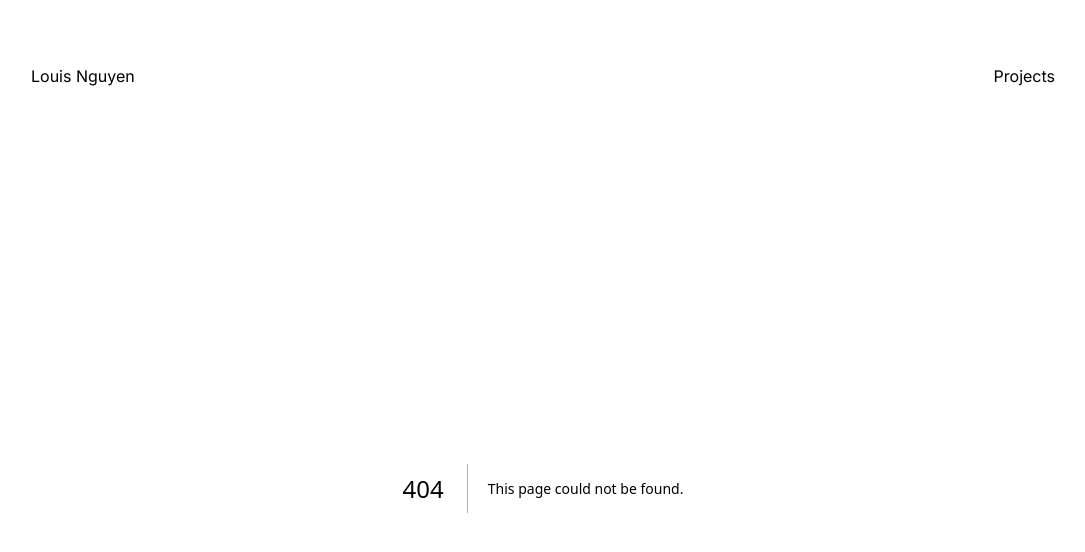
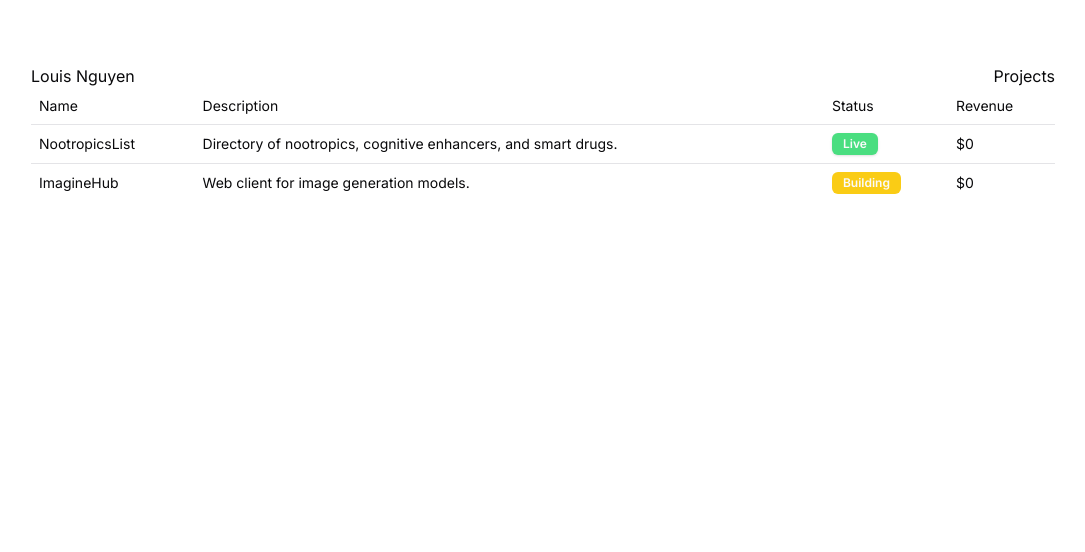
Before and after one commit to lng5143/louisnguyen-me, a Next.js app: page /projects in a window 1280 px wide. Before the commit this address had no page. Shown: the top 552 px of the page, without its empty margins (97-1182 px from the left). Built offline with nearby package versions, Linux system fonts and the light colour scheme.

Commit message:
shadcn + projects page content

```diff
--- a/app/globals.css
+++ b/app/globals.css
@@ -1,3 +1,66 @@
 @tailwind base;
 @tailwind components;
 @tailwind utilities;
+@layer base {
+  :root {
+    --background: 0 0% 100%;
+    --foreground: 240 10% 3.9%;
+    --card: 0 0% 100%;
+    --card-foreground: 240 10% 3.9%;
+    --popover: 0 0% 100%;
+    --popover-foreground: 240 10% 3.9%;
+    --primary: 240 5.9% 10%;
+    --primary-foreground: 0 0% 98%;
+    --secondary: 240 4.8% 95.9%;
+    --secondary-foreground: 240 5.9% 10%;
+    --muted: 240 4.8% 95.9%;
+    --muted-foreground: 240 3.8% 46.1%;
+    --accent: 240 4.8% 95.9%;
+    --accent-foreground: 240 5.9% 10%;
+    --destructive: 0 84.2% 60.2%;
+    --destructive-foreground: 0 0% 98%;
+    --border: 240 5.9% 90%;
+    --input: 240 5.9% 90%;
+    --ring: 240 10% 3.9%;
+    --chart-1: 12 76% 61%;
+    --chart-2: 173 58% 39%;
+    --chart-3: 197 37% 24%;
+    --chart-4: 43 74% 66%;
+    --chart-5: 27 87% 67%;
+    --radius: 0.5rem
+  }
+  .dark {
+    --background: 240 10% 3.9%;
+    --foreground: 0 0% 98%;
+    --card: 240 10% 3.9%;
+    --card-foreground: 0 0% 98%;
+    --popover: 240 10% 3.9%;
+    --popover-foreground: 0 0% 98%;
+    --primary: 0 0% 98%;
+    --primary-foreground: 240 5.9% 10%;
+    --secondary: 240 3.7% 15.9%;
+    --secondary-foreground: 0 0% 98%;
+    --muted: 240 3.7% 15.9%;
+    --muted-foreground: 240 5% 64.9%;
+    --accent: 240 3.7% 15.9%;
+    --accent-foreground: 0 0% 98%;
+    --destructive: 0 62.8% 30.6%;
+    --destructive-foreground: 0 0% 98%;
+    --border: 240 3.7% 15.9%;
+    --input: 240 3.7% 15.9%;
+    --ring: 240 4.9% 83.9%;
+    --chart-1: 220 70% 50%;
+    --chart-2: 160 60% 45%;
+    --chart-3: 30 80% 55%;
+    --chart-4: 280 65% 60%;
+    --chart-5: 340 75% 55%
+  }
+}
+@layer base {
+  * {
+    @apply border-border;
+  }
+  body {
+    @apply bg-background text-foreground;
+  }
+}
--- a/app/projects.js/page.js
+++ /dev/null
@@ -1,7 +0,0 @@
-export default function ProjectsPage() {
-    return (
-        <div>
-            <h1>Projects</h1>
-        </div>
-    )
-}
--- /dev/null
+++ b/app/projects/page.js
@@ -0,0 +1,43 @@
+import { Badge } from "@/components/ui/badge";
+import { Table, TableRow, TableCell, TableHeader, TableBody } from "@/components/ui/table";
+import PROJECTS from "@/data/projects";
+import Link from "next/link";
+
+export default function ProjectsPage() {
+
+
+    return (
+        <div>
+            <Table>
+                <TableHeader>
+                    <TableRow>
+                        <TableCell>Name</TableCell>
+                        <TableCell>Description</TableCell>
+                        <TableCell>Status</TableCell>
+                        <TableCell>Revenue</TableCell>
+                    </TableRow>
+                </TableHeader>
+                <TableBody>
+                    {PROJECTS.map((project) => (
+                        <TableRow key={project.name}>
+                            <TableCell><a href={project.url} target="_blank" rel="noopener noreferrer">{project.name}</a></TableCell>
+                            <TableCell>{project.description}</TableCell>
+                            <TableCell>
+                                {project.status === 1 ? (
+                                    <Badge variant="live">Live</Badge>
+                                ) : project.status === 2 ? (
+                                    <Badge variant="building">Building</Badge>
+                                ) : project.status === 3 ? (
+                                    <Badge variant="failed">Failed</Badge>
+                                ) : (
+                                    <Badge variant="outline">Unknown</Badge>
+                                )}
+                            </TableCell>
+                            <TableCell>{project.revenue}</TableCell>
+                        </TableRow>
+                    ))}
+                </TableBody>
+            </Table>
+        </div>
+    )
+}
--- /dev/null
+++ b/components/ui/badge.jsx
@@ -0,0 +1,34 @@
+import * as React from "react"
+import { cva } from "class-variance-authority";
+
+import { cn } from "@/lib/utils"
+
+const badgeVariants = cva(
+  "inline-flex items-center rounded-md border px-2.5 py-0.5 text-xs font-semibold transition-colors focus:outline-none focus:ring-2 focus:ring-ring focus:ring-offset-2",
+  {
+    variants: {
+      variant: {
+        live:
+          "border-transparent bg-green-400 text-primary-foreground shadow hover:bg-green-500/80",
+        building:
+          "border-transparent bg-yellow-400 text-primary-foreground hover:bg-yellow-400/80",
+        failed:
+          "border-transparent bg-red-400 text-primary-foreground hover:bg-red-400/80",
+        outline: "text-foreground",
+      },
+    },
+    defaultVariants: {
+      variant: "live",
+    },
+  }
+)
+
+function Badge({
+  className,
+  variant,
+  ...props
+}) {
+  return (<div className={cn(badgeVariants({ variant }), className)} {...props} />);
+}
+
+export { Badge, badgeVariants }
--- /dev/null
+++ b/components/ui/table.jsx
@@ -0,0 +1,86 @@
+import * as React from "react"
+
+import { cn } from "@/lib/utils"
+
+const Table = React.forwardRef(({ className, ...props }, ref) => (
+  <div className="relative w-full overflow-auto">
+    <table
+      ref={ref}
+      className={cn("w-full caption-bottom text-sm", className)}
+      {...props} />
+  </div>
+))
+Table.displayName = "Table"
+
+const TableHeader = React.forwardRef(({ className, ...props }, ref) => (
+  <thead ref={ref} className={cn("[&_tr]:border-b", className)} {...props} />
+))
+TableHeader.displayName = "TableHeader"
+
+const TableBody = React.forwardRef(({ className, ...props }, ref) => (
+  <tbody
+    ref={ref}
+    className={cn("[&_tr:last-child]:border-0", className)}
+    {...props} />
+))
+TableBody.displayName = "TableBody"
+
+const TableFooter = React.forwardRef(({ className, ...props }, ref) => (
+  <tfoot
+    ref={ref}
+    className={cn("border-t bg-muted/50 font-medium [&>tr]:last:border-b-0", className)}
+    {...props} />
+))
+TableFooter.displayName = "TableFooter"
+
+const TableRow = React.forwardRef(({ className, ...props }, ref) => (
+  <tr
+    ref={ref}
+    className={cn(
+      "border-b transition-colors hover:bg-muted/50 data-[state=selected]:bg-muted",
+      className
+    )}
+    {...props} />
+))
+TableRow.displayName = "TableRow"
+
+const TableHead = React.forwardRef(({ className, ...props }, ref) => (
+  <th
+    ref={ref}
+    className={cn(
+      "h-10 px-2 text-left align-middle font-medium text-muted-foreground [&:has([role=checkbox])]:pr-0 [&>[role=checkbox]]:translate-y-[2px]",
+      className
+    )}
+    {...props} />
+))
+TableHead.displayName = "TableHead"
+
+const TableCell = React.forwardRef(({ className, ...props }, ref) => (
+  <td
+    ref={ref}
+    className={cn(
+      "p-2 align-middle [&:has([role=checkbox])]:pr-0 [&>[role=checkbox]]:translate-y-[2px]",
+      className
+    )}
+    {...props} />
+))
+TableCell.displayName = "TableCell"
+
+const TableCaption = React.forwardRef(({ className, ...props }, ref) => (
+  <caption
+    ref={ref}
+    className={cn("mt-4 text-sm text-muted-foreground", className)}
+    {...props} />
+))
+TableCaption.displayName = "TableCaption"
+
+export {
+  Table,
+  TableHeader,
+  TableBody,
+  TableFooter,
+  TableHead,
+  TableRow,
+  TableCell,
+  TableCaption,
+}
--- /dev/null
+++ b/data/projects.js
@@ -0,0 +1,17 @@
+const PROJECTS = [
+    {
+        name: "NootropicsList",
+        description: "Directory of nootropics, cognitive enhancers, and smart drugs.",
+        status: 1,
+        revenue: "$0",
+        url: "https://nootropicslist.me"
+    },
+    {
+        name: "ImagineHub",
+        description: "Web client for image generation models.",
+        status: 2,
+        revenue: "$0",
+    },
+];
+
+export default PROJECTS;
--- /dev/null
+++ b/lib/utils.js
@@ -0,0 +1,6 @@
+import { clsx } from "clsx";
+import { twMerge } from "tailwind-merge"
+
+export function cn(...inputs) {
+  return twMerge(clsx(inputs));
+}
--- a/tailwind.config.js
+++ b/tailwind.config.js
@@ -1,18 +1,65 @@
 /** @type {import('tailwindcss').Config} */
 module.exports = {
-  content: [
+    darkMode: ["class"],
+    content: [
     "./pages/**/*.{js,ts,jsx,tsx,mdx}",
     "./components/**/*.{js,ts,jsx,tsx,mdx}",
     "./app/**/*.{js,ts,jsx,tsx,mdx}",
   ],
   theme: {
-    extend: {
-      backgroundImage: {
-        "gradient-radial": "radial-gradient(var(--tw-gradient-stops))",
-        "gradient-conic":
-          "conic-gradient(from 180deg at 50% 50%, var(--tw-gradient-stops))",
-      },
-    },
+  	extend: {
+  		backgroundImage: {
+  			'gradient-radial': 'radial-gradient(var(--tw-gradient-stops))',
+  			'gradient-conic': 'conic-gradient(from 180deg at 50% 50%, var(--tw-gradient-stops))'
+  		},
+  		borderRadius: {
+  			lg: 'var(--radius)',
+  			md: 'calc(var(--radius) - 2px)',
+  			sm: 'calc(var(--radius) - 4px)'
+  		},
+  		colors: {
+  			background: 'hsl(var(--background))',
+  			foreground: 'hsl(var(--foreground))',
+  			card: {
+  				DEFAULT: 'hsl(var(--card))',
+  				foreground: 'hsl(var(--card-foreground))'
+  			},
+  			popover: {
+  				DEFAULT: 'hsl(var(--popover))',
+  				foreground: 'hsl(var(--popover-foreground))'
+  			},
+  			primary: {
+  				DEFAULT: 'hsl(var(--primary))',
+  				foreground: 'hsl(var(--primary-foreground))'
+  			},
+  			secondary: {
+  				DEFAULT: 'hsl(var(--secondary))',
+  				foreground: 'hsl(var(--secondary-foreground))'
+  			},
+  			muted: {
+  				DEFAULT: 'hsl(var(--muted))',
+  				foreground: 'hsl(var(--muted-foreground))'
+  			},
+  			accent: {
+  				DEFAULT: 'hsl(var(--accent))',
+  				foreground: 'hsl(var(--accent-foreground))'
+  			},
+  			destructive: {
+  				DEFAULT: 'hsl(var(--destructive))',
+  				foreground: 'hsl(var(--destructive-foreground))'
+  			},
+  			border: 'hsl(var(--border))',
+  			input: 'hsl(var(--input))',
+  			ring: 'hsl(var(--ring))',
+  			chart: {
+  				'1': 'hsl(var(--chart-1))',
+  				'2': 'hsl(var(--chart-2))',
+  				'3': 'hsl(var(--chart-3))',
+  				'4': 'hsl(var(--chart-4))',
+  				'5': 'hsl(var(--chart-5))'
+  			}
+  		}
+  	}
   },
-  plugins: [],
+  plugins: [require("tailwindcss-animate")],
 };
```
Also changed, not shown: package.json (+11 -4 lines), components.json (added), 1 other file (tests, documents, lock files or other folders).
